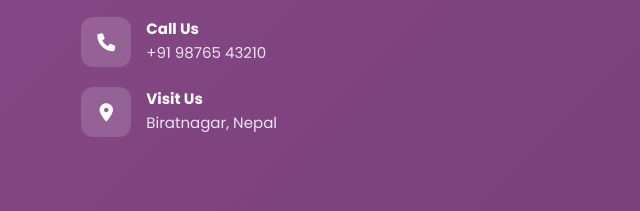
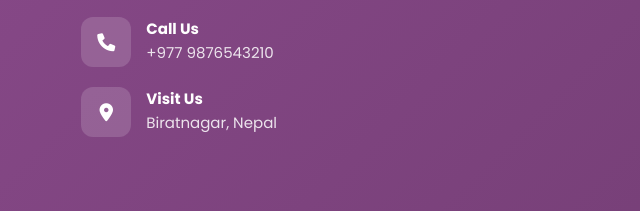
Before and after one commit to imsk-git/stitch, a website: page index.html in a window 1280 px wide. Shown: the part 3062-3273 px from the top of the page, 0-640 px from the left. Drawn offline with nearby package versions, Linux system fonts and the light colour scheme; no server answers.

Commit message:
Update Call Us with Nepal country code (+977) and make clickable

```diff
--- a/index.html
+++ b/index.html
@@ -268,7 +268,7 @@
                             </div>
                             <div>
                                 <strong>Call Us</strong>
-                                <p>+91 98765 43210</p>
+                                <p><a href="tel:+9779876543210" style="color: inherit; text-decoration: none;">+977 9876543210</a></p>
                             </div>
                         </div>
                         <div class="contact-item">
```
